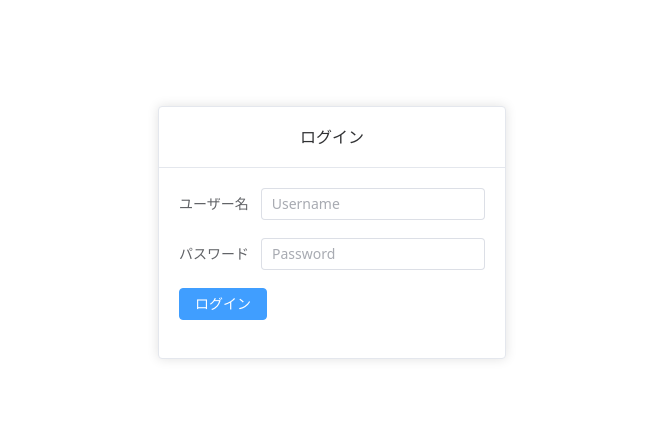
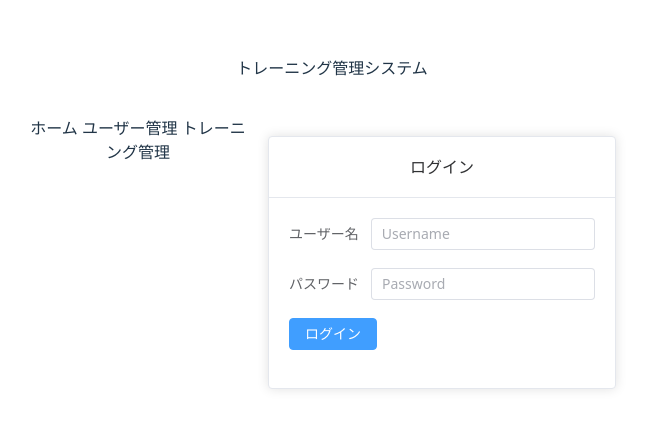
Before and after one commit to fumihiko-kariya27/TrainingFrontEnd, a Vue app: page /login in a window 1280 px wide. Shown: the part 168-596 px from the top of the page, without its empty margins (308-956 px from the left). Built offline with nearby package versions, Linux system fonts and the light colour scheme.

Commit message:
ヘッダー画面の追加

```diff
--- a/src/App.vue
+++ b/src/App.vue
@@ -1,7 +1,31 @@
+<script setup>
+import Header from '@/page/header/Header.vue';
+</script>
+
 <template>
-  <div class="min-h-screen bg-gray-100">
-    <div class="container mx-auto px-4 py-8">
-      <router-view />
-    </div>
-  </div>
+  <el-container class="min-h-screen">
+    <el-header class="bg-gray-300 shadow px-6 py-4 flex w-full items-center justify-between">
+      <Header />
+    </el-header>
+    <el-container>
+      <el-aside width="220px" class="bg-gray-100 shadow-md p-4 border-r border-gray-200">
+        <nav class="space-y-4">
+          <RouterLink to="/" class="block text-gray-700 hover:text-blue-600 font-medium">
+            ホーム
+          </RouterLink>
+          <RouterLink to="/users" class="block text-gray-700 hover:text-blue-600 font-medium">
+            ユーザー管理
+          </RouterLink>
+          <RouterLink to="/training" class="block text-gray-700 hover:text-blue-600 font-medium">
+            トレーニング管理
+          </RouterLink>
+        </nav>
+      </el-aside>
+      <el-main class="p-6">
+        <div class="bg-white p-6 rounded-xl shadow">
+          <router-view />
+        </div>
+      </el-main>
+    </el-container>
+  </el-container>
 </template>
--- /dev/null
+++ b/src/page/header/Header.vue
@@ -0,0 +1,26 @@
+<script setup>
+import { useAuthStore } from '@/stores/authStore';
+const authStore = useAuthStore();
+
+const logout = () => {
+    authStore.logout();
+}
+</script>
+<template>
+  <div class="flex items-center justify-between w-full">
+    <div class="text-3xl md:text-4xl font-bold text-gray-800">
+      トレーニング管理システム
+    </div>
+    <div v-show="authStore.isAuthenticated">
+        <el-dropdown trigger="click">
+            <div class="font-bold flex items-center space-x-2 cursor-pointer">
+                <el-avatar class="bg-yellow-500">
+                {{ authStore.user?.charAt(0).toUpperCase() }}
+                </el-avatar>
+                <span>{{ authStore.user }}</span>
+            </div>
+        </el-dropdown>
+        <el-button @click="logout()">ログアウト</el-button>
+    </div>
+  </div>
+</template>
--- a/src/page/home/Home.vue
+++ b/src/page/home/Home.vue
@@ -12,9 +12,6 @@ async function fetchTrainings(){
 <template>
   <div class="bg-white shadow-lg rounded-lg p-6 md:p-8">
     <div class="text-center mb-8">
-      <h1 class="text-3xl md:text-4xl font-bold text-gray-800">
-        トレーニング管理システム
-      </h1>
       <p class="text-gray-500 mt-2">
         ようこそ！メニューから操作を選択してください。
       </p>
```
